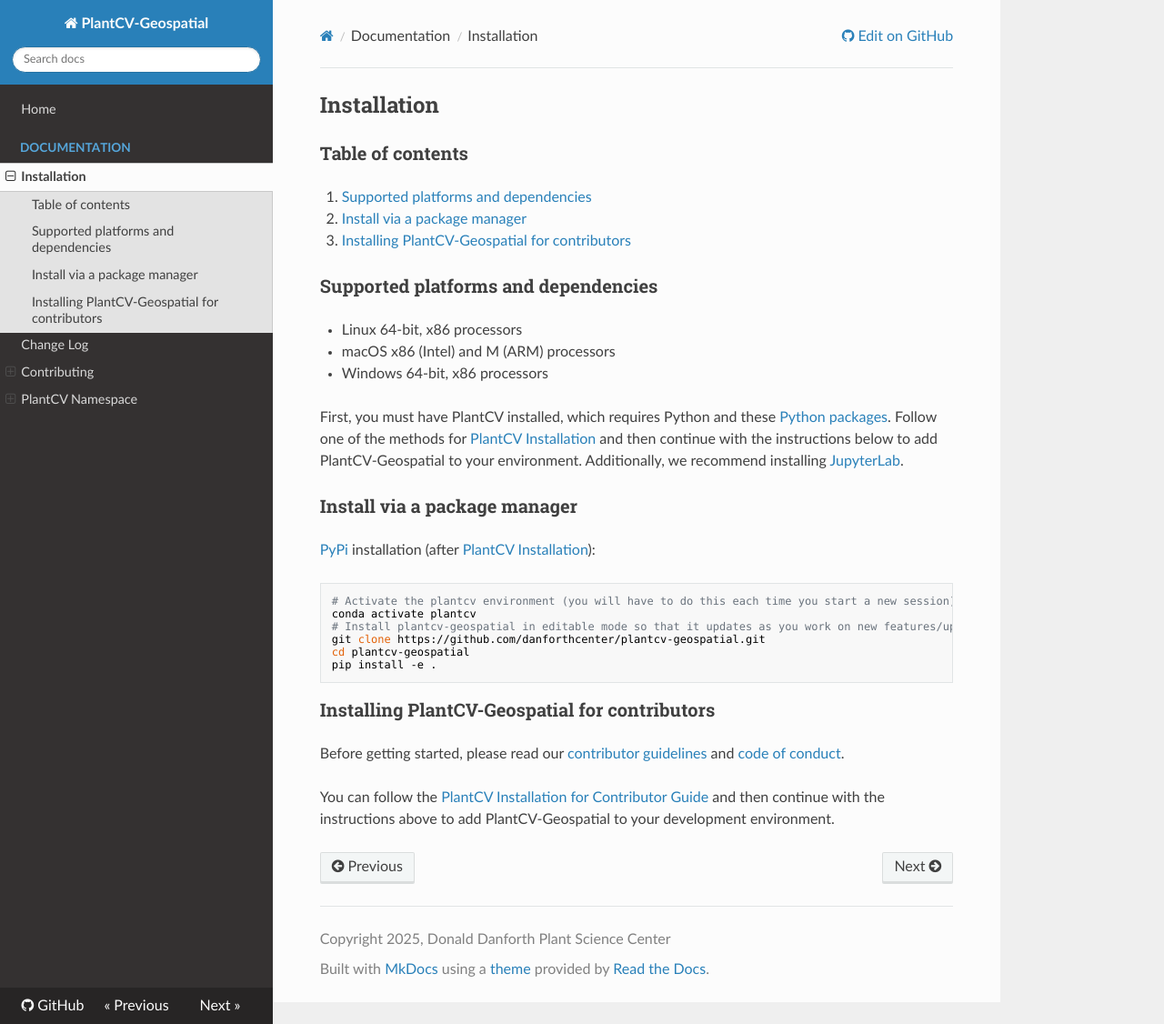
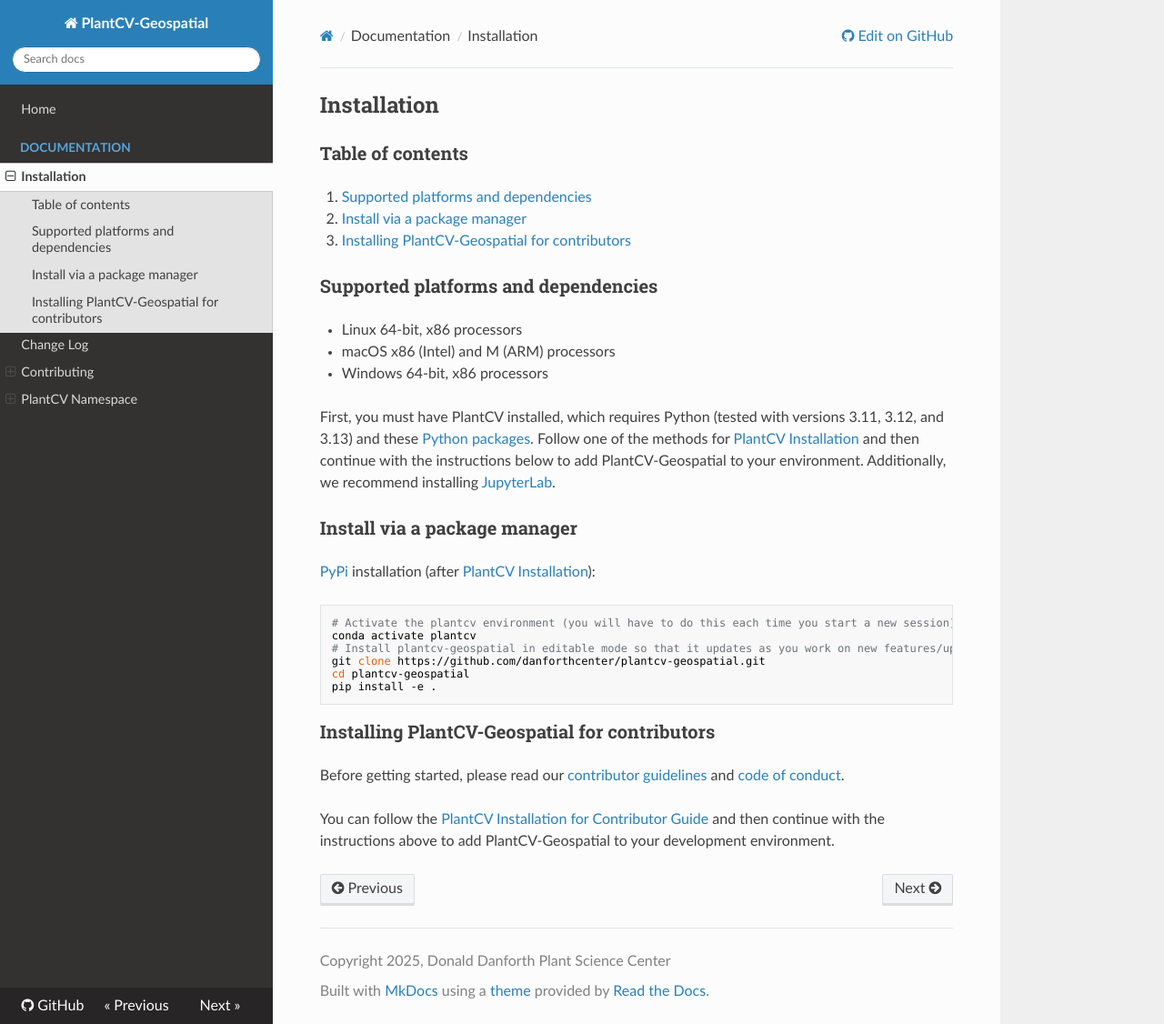
Before and after one commit to danforthcenter/plantcv-geospatial, an MkDocs documentation site: the page built from docs/installation.md, in a window 1280 px wide and 1126 px high. Shown: the whole window at 91% size. Built offline with MkDocs 1.6.1, drawn with Linux system fonts in a browser that asks for light colours; nearby versions of some CDN libraries.

Commit message:
Update python versions for github testing

```diff
--- a/docs/installation.md
+++ b/docs/installation.md
@@ -10,7 +10,7 @@
 - macOS x86 (Intel) and M (ARM) processors
 - Windows 64-bit, x86 processors
 
-First, you must have PlantCV installed, which requires Python and these [Python packages](https://github.com/danforthcenter/plantcv/blob/main/requirements.txt). Follow one of the methods for [PlantCV Installation](https://plantcv.readthedocs.io/en/latest/installation/) and then continue with the instructions below to add PlantCV-Geospatial to your environment.
+First, you must have PlantCV installed, which requires Python (tested with versions 3.11, 3.12, and 3.13) and these [Python packages](https://github.com/danforthcenter/plantcv/blob/main/requirements.txt). Follow one of the methods for [PlantCV Installation](https://plantcv.readthedocs.io/en/latest/installation/) and then continue with the instructions below to add PlantCV-Geospatial to your environment.
 Additionally, we recommend installing [JupyterLab](https://jupyter.org/).
 
 ### Install via a package manager  <a name="install"></a>
```
Also changed, not shown: 1 other file.
